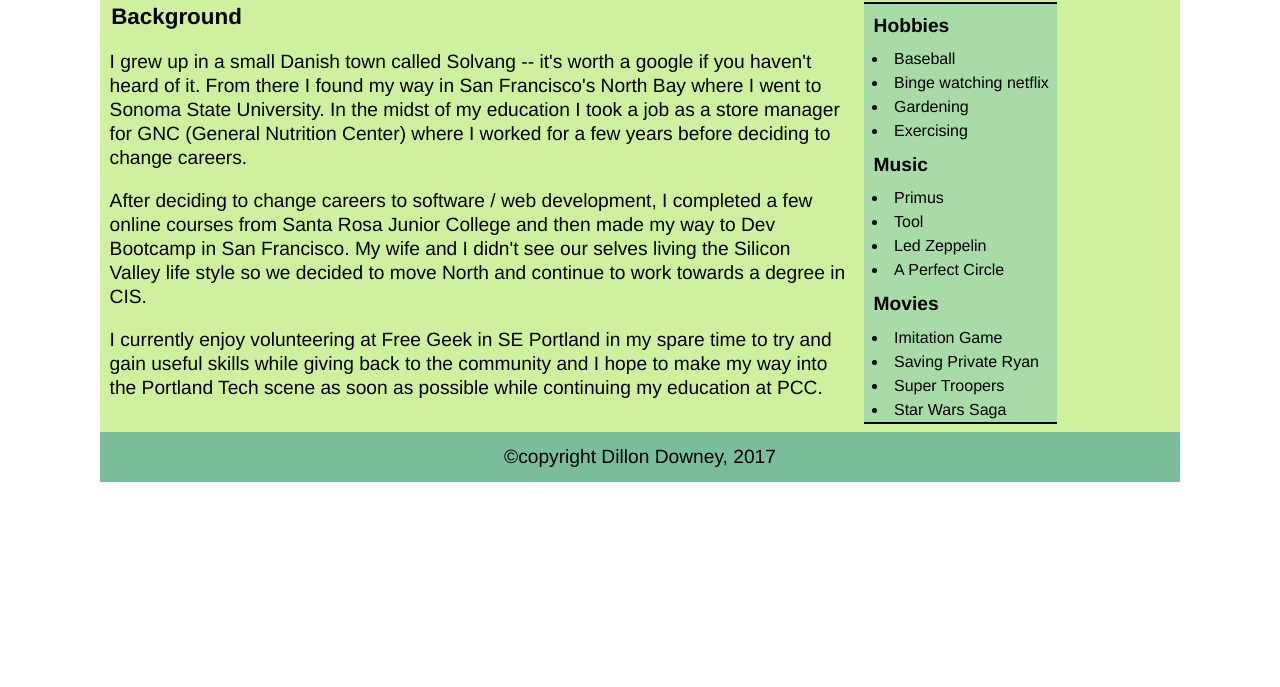
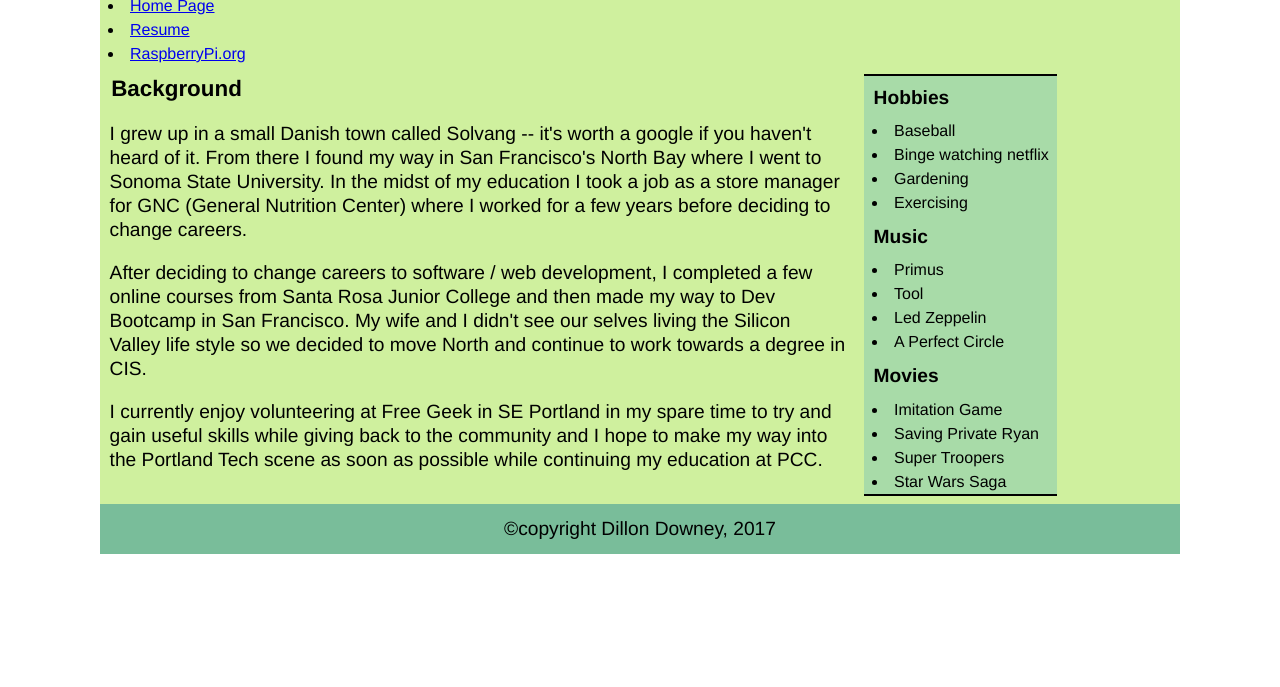
Before and after one commit to downeyd27/Computer_Concepts_2_Portfolio_Website, a plain HTML site: page index.html in a window 1280 px wide. Shown: the part 113-800 px from the top of the page. Drawn offline with Linux system fonts and the light colour scheme.

Commit message:
Add meta data and navbar.

```diff
--- a/index.html
+++ b/index.html
@@ -3,22 +3,22 @@
 <!--
 Purpose: Basic personal page to introduce myself.
 Author: Dillon Downey
-Date: 01/30/17
+Date: 02/03/17
 -->
 
 <html lang="en">
 
 <head>
-
+    <meta name="viewport" content="width=device-width, initial-scale=1">
     <meta charset="utf-8">
+    <meta name="author" content="Dillon Downey">
 
     <title>Homepage</title>
 
     <link rel="stylesheet" href="styles.css">
-
 </head>
 
-<body>
+<body id="index_page">
 
     <div class="container">
 
@@ -26,25 +26,37 @@ Date: 01/30/17
             <h1>Dillon's Personal Page</h1>
         </header>
 
+        <nav>
+            <ul>
+                <li class="index_link"><a href="index.html">Home Page</a></li>
+                <li class="resume_link"><a href="resume.html">Resume</a></li>
+                <li class="raspberry_pi_link"><a href="https://www.raspberrypi.org/">RaspberryPi.org</a></li>
+            </ul>
+        </nav>
+
         <main>
+
             <article>
+
                 <h2>Background</h2>
 
                 <p>
-                    I grew up in a small Danish town called Solvang -- it's worth a google if you haven't heard of it.  From there I found my way in San Francisco's North Bay where I went to Sonoma State University.  In the midst of my education I took a job as a store manager for GNC (General Nutrition Center) where I worked for a few years before deciding to change careers.
+                    I grew up in a small Danish town called Solvang -- it's worth a google if you haven't heard of it. From there I found my way in San Francisco's North Bay where I went to Sonoma State University. In the midst of my education I took a job as a store manager for GNC (General Nutrition Center) where I worked for a few years before deciding to change careers.
                 </p>
 
                 <p>
-                    After deciding to change careers to software / web development, I completed a few online courses from Santa Rosa Junior College and then made my way to Dev Bootcamp in San Francisco.  My wife and I didn't see our selves living the Silicon Valley life style so we decided to move North and continue to work towards a degree in CIS.
+                    After deciding to change careers to software / web development, I completed a few online courses from Santa Rosa Junior College and then made my way to Dev Bootcamp in San Francisco. My wife and I didn't see our selves living the Silicon Valley life style so we decided to move North and continue to work towards a degree in CIS.
                 </p>
 
                 <p>
                     I currently enjoy volunteering at Free Geek in SE Portland in my spare time to try and gain useful skills while giving back to the community and I hope to make my way into the Portland Tech scene as soon as possible while continuing my education at PCC.
                 </p>
+
             </article>
 
             <aside>
-               <h3>Hobbies</h3>
+
+                <h3>Hobbies</h3>
 
                 <ul>
                     <li>Baseball</li>
@@ -70,15 +82,19 @@ Date: 01/30/17
                     <li>Super Troopers</li>
                     <li>Star Wars Saga</li>
                 </ul>
+
             </aside>
 
         </main>
 
         <footer>
+
             <p>&copy;copyright Dillon Downey, 2017</p>
+
         </footer>
 
     </div>
+
 </body>
 
 </html>
```
